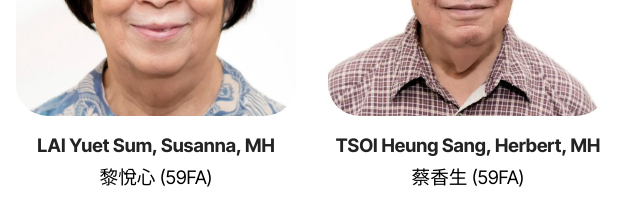
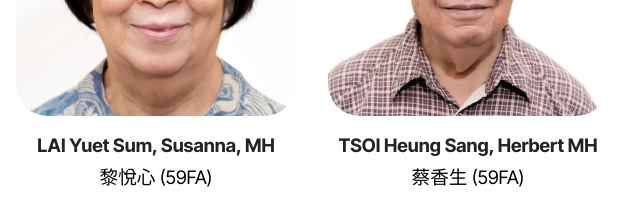
Before and after one commit to qesosatribute/qesosatribute, a website: page src/outstandingalumni.html in a window 1280 px wide. Shown: the part 1180-1391 px from the top of the page, 640-1280 px from the left. Drawn offline with Linux system fonts and the light colour scheme.

Commit message:
Herbert 1

```diff
--- a/src/outstandingalumni.html
+++ b/src/outstandingalumni.html
@@ -207,7 +207,7 @@
 						<img src="assets/images/e4-tsoi-heung-sang-58fa.webp" alt="Tsoi Heung Sang 58FA" title="" data-slide-to="3" data-bs-slide-to="4">
 					</div>
 					<div class="item-content align-left">
-						<h5 class="item-title mbr-fonts-style display-4"><strong>TSOI Heung Sang, Herbert, MH</strong></h5>
+						<h5 class="item-title mbr-fonts-style display-4"><strong>TSOI Heung Sang, Herbert MH</strong></h5>
 						<h6 class="item-subtitle mbr-fonts-style mb-3 display-7">蔡香生 (59FA)</h6>
 
 					</div>
```
